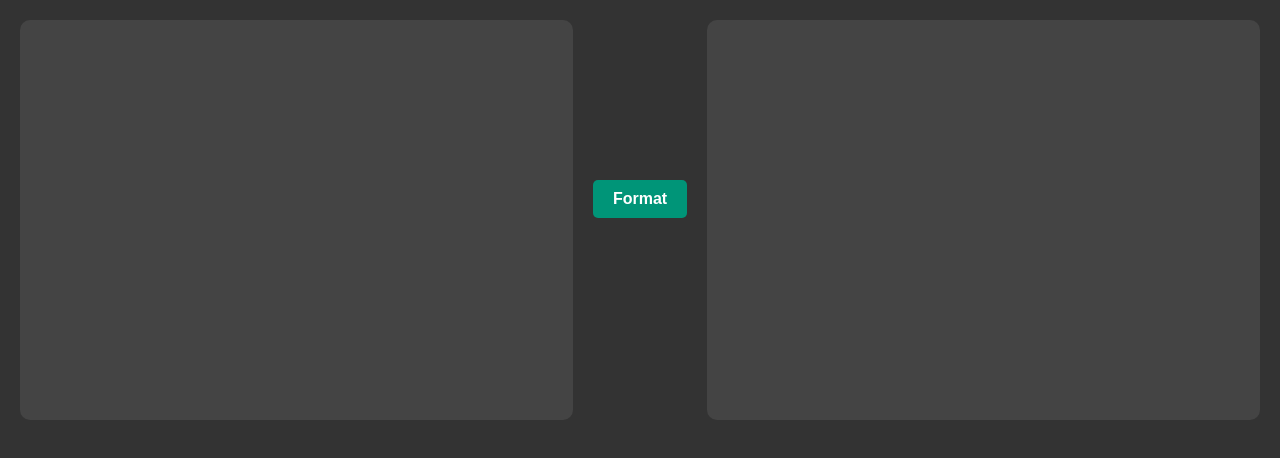
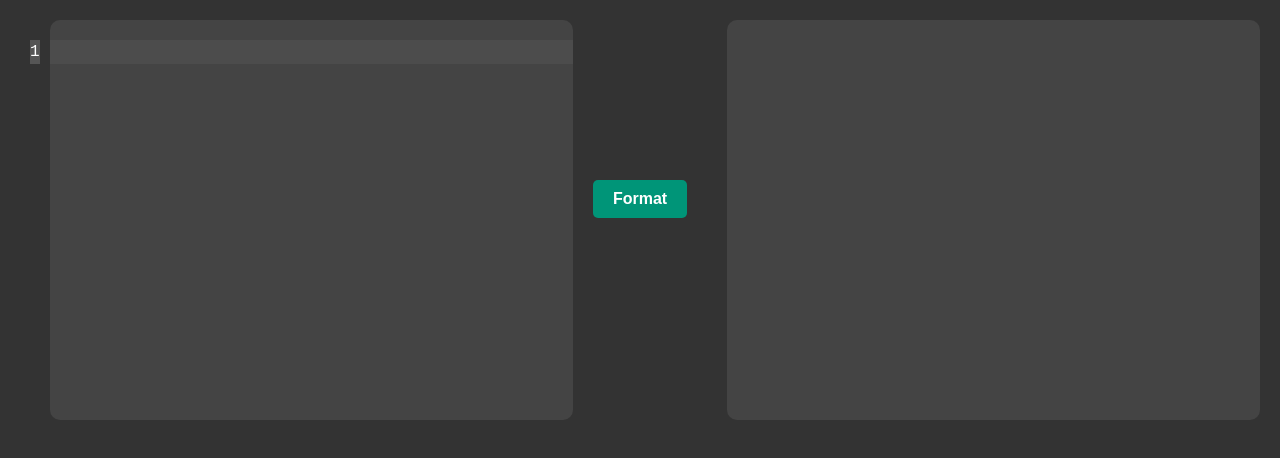
Before and after one commit to Bair-Sons/json-format, a plain HTML site: page index.html in a window 1280 px wide. Drawn offline with Linux system fonts and the light colour scheme.

Commit message:
Adding some line numbers and basic highlighting.

```diff
--- a/index.html
+++ b/index.html
@@ -1,18 +1,28 @@
 <!DOCTYPE html>
-<html>
+<html lang="en">
+
 <head>
     <meta charset="UTF-8">
     <meta name="viewport" content="width=device-width, initial-scale=1.0">
     <link rel="stylesheet" href="main.css">
     <script defer src="main.js"></script>
+    <title>Row Numbers</title>
 </head>
+
 <body>
     <div class="container">
-        <textarea class="large-area large-area--input"></textarea>
+        <div class="large-area-wrapper">
+            <div class="line-numbers"></div>
+            <textarea class="large-area large-area--input"></textarea>
+        </div>
         <div class="controls">
             <button type="button" class="controls__button controls__button--format">Format</button>
         </div>
-        <textarea readonly class="large-area large-area--output"></textarea>
+        <div class="large-area-wrapper">
+            <div class="line-numbers"></div>
+            <textarea readonly class="large-area large-area--output"></textarea>
+        </div>
     </div>
 </body>
+
 </html>
--- a/main.css
+++ b/main.css
@@ -1,3 +1,4 @@
+/* General body styles */
 body {
     margin: 0;
     font-family: Arial, sans-serif;
@@ -5,6 +6,7 @@ body {
     color: #ffffff;
 }
 
+/* Container styles */
 .container {
     display: grid;
     grid-template-columns: 1fr auto 1fr;
@@ -15,18 +17,50 @@ body {
     box-sizing: border-box;
 }
 
+/* Large area wrapper styles */
+.large-area-wrapper {
+    position: relative;
+    display: grid;
+    grid-template-columns: auto 1fr;
+    height: 100%;
+    overflow: hidden;
+}
+
+/* Line numbers styles */
+.line-numbers {
+    padding: 20px 10px; /* Adjusted padding */
+    text-align: right;
+    color: #888888;
+    background: #333333;
+    user-select: none;
+    font-family: monospace;
+    font-size: 16px; /* Match font size of textarea */
+    line-height: 24px; /* Match line height of textarea */
+}
+
+.line-numbers .highlight {
+    background: #555555;
+    color: #ffffff;
+}
+
+/* Textarea styles */
 .large-area {
+    position: relative;
+    z-index: 1;
+    line-height: 24px; /* Ensure consistent line height */
+    font-family: monospace;
+    font-size: 16px;
+    background: #444444;
     height: 100%;
     max-height: 50vh;
     padding: 20px;
     box-sizing: border-box;
-    background: #444444;
     border: none;
     border-radius: 10px;
     color: #aaaaaa;
-    font-family: monospace;
     resize: none;
     outline: none;
+    overflow-y: auto;
     transition: background 0.25s, color 0.25s;
 }
 
@@ -36,6 +70,36 @@ body {
     color: #eeeeee;
 }
 
+.large-area-wrapper:first-child .highlight-row {
+    position: absolute;
+    top: 20px; /* Match padding of the textarea */
+    left: 30px; /* Align with the start of the textarea */
+    width: calc(100% - 30px); /* Adjust width to fit the textarea properly */
+    background: rgba(85, 85, 85, 0.5); /* Semi-transparent background */
+    z-index: 2; /* Place it behind the text but above the background */
+    pointer-events: none;
+    height: 24px; /* Matches the line height */
+    transition: top 0.1s ease, background 0.25s ease;
+    -webkit-transition: top 0.1s ease, background 0.25s ease; /* Webkit compatibility */
+    -moz-transition: top 0.1s ease, background 0.25s ease; /* Firefox compatibility */
+    -ms-transition: top 0.1s ease, background 0.25s ease; /* IE compatibility */
+    -o-transition: top 0.1s ease, background 0.25s ease; /* Opera compatibility */
+}
+
+/* Left textarea-specific styles */
+.large-area.large-area--input {
+    background: #444444; /* Ensure background is visible */
+    z-index: 2;
+    color: #aaaaaa;
+}
+
+.large-area.large-area--input:hover,
+.large-area.large-area--input:focus {
+    background: #4a4a4a;
+    color: #eeeeee;
+}
+
+/* Controls styles */
 .controls {
     display: flex;
     justify-content: center;
--- a/main.js
+++ b/main.js
@@ -14,3 +14,80 @@ btnFormat.addEventListener("click", () => {
 function updateLineNumbers(textarea) {
     console.log("Line numbers updated for: ", textarea);
 }
+
+document.addEventListener("DOMContentLoaded", () => {
+    const leftTextarea = document.querySelector(".large-area--input");
+    const wrapper = leftTextarea.closest(".large-area-wrapper");
+    const lineNumbers = wrapper.querySelector(".line-numbers");
+
+    // Create the row highlight element
+    const highlightRow = document.createElement("div");
+    highlightRow.className = "highlight-row";
+    wrapper.appendChild(highlightRow);
+
+    // Function to calculate the maximum number of lines
+    const calculateMaxLines = () => {
+        const lineHeight = parseFloat(getComputedStyle(leftTextarea).lineHeight);
+        const height = parseFloat(getComputedStyle(leftTextarea).height);
+        return Math.floor(height / lineHeight);
+    };
+
+    const updateLineNumbers = () => {
+        const lines = leftTextarea.value.split("\n").length;
+        lineNumbers.innerHTML = Array.from({ length: lines }, (_, i) => `<div>${i + 1}</div>`).join("");
+    };
+
+    const highlightCurrentLine = () => {
+        const cursorPosition = leftTextarea.selectionStart;
+        const textBeforeCursor = leftTextarea.value.slice(0, cursorPosition);
+        const currentLineIndex = textBeforeCursor.split("\n").length - 1;
+
+        const lineHeight = parseFloat(getComputedStyle(leftTextarea).lineHeight);
+        const paddingTop = parseFloat(getComputedStyle(leftTextarea).paddingTop);
+
+        // Position the highlight
+        highlightRow.style.top = `${currentLineIndex * lineHeight + paddingTop}px`;
+
+        // Clear previous highlight in line numbers
+        lineNumbers.querySelectorAll("div").forEach((line) => {
+            line.classList.remove("highlight");
+        });
+
+        // Highlight current line number
+        const lineToHighlight = lineNumbers.querySelector(`div:nth-child(${currentLineIndex + 1})`);
+        if (lineToHighlight) {
+            lineToHighlight.classList.add("highlight");
+        }
+    };
+
+    const enforceMaxLines = (event) => {
+        const maxLines = calculateMaxLines();
+        const lines = leftTextarea.value.split("\n").length;
+
+        // Prevent adding more lines than the allowed maximum
+        if (event.key === "Enter" && lines >= maxLines) {
+            event.preventDefault();
+        }
+    };
+
+    leftTextarea.addEventListener("input", () => {
+        updateLineNumbers();
+        highlightCurrentLine();
+    });
+
+    leftTextarea.addEventListener("scroll", () => {
+        const scrollTop = leftTextarea.scrollTop;
+        lineNumbers.scrollTop = scrollTop;
+        highlightRow.style.transform = `translateY(-${scrollTop}px)`;
+    });
+
+    leftTextarea.addEventListener("click", highlightCurrentLine);
+    leftTextarea.addEventListener("keyup", highlightCurrentLine);
+
+    // Prevent adding more lines than the textarea's height
+    leftTextarea.addEventListener("keydown", enforceMaxLines);
+
+    // Initialize line numbers and highlight
+    updateLineNumbers();
+    highlightCurrentLine();
+});
```
